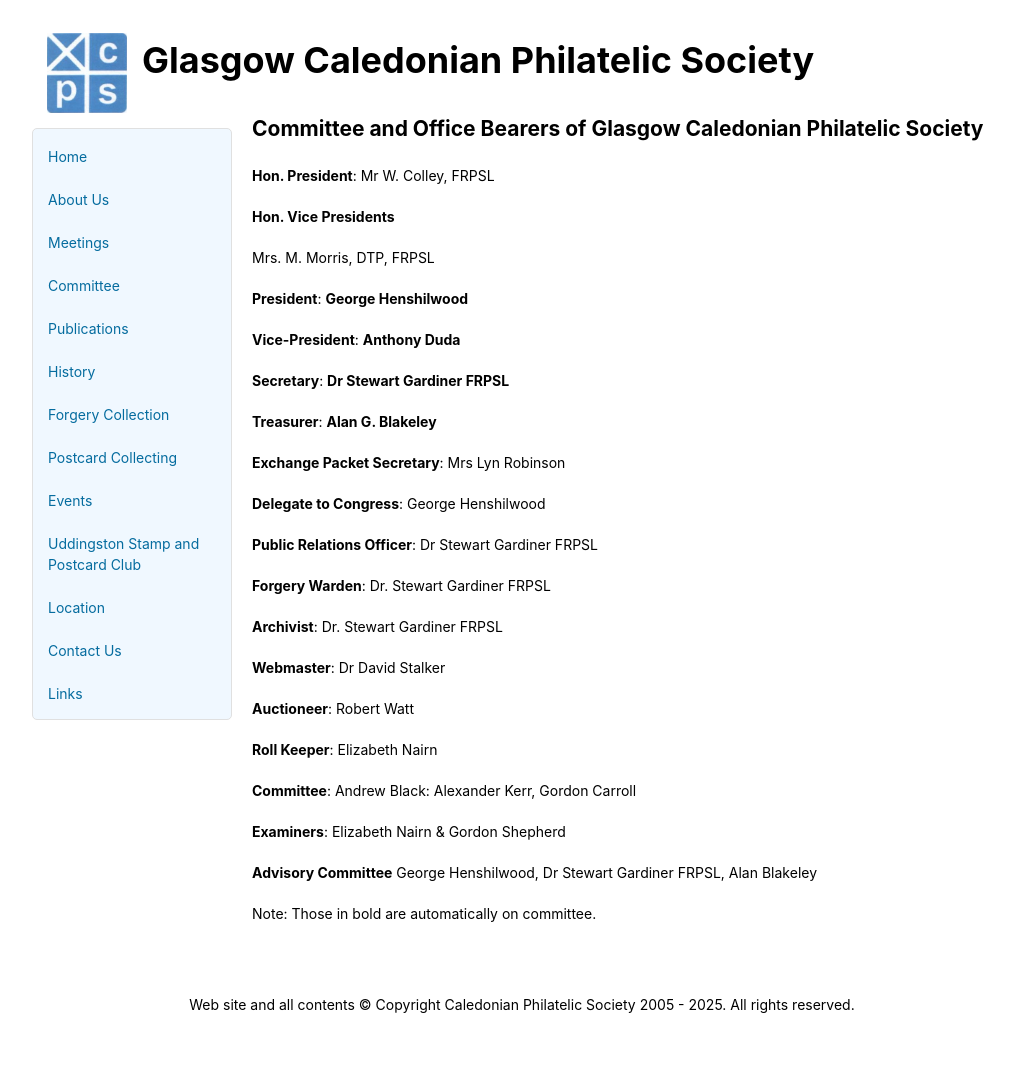
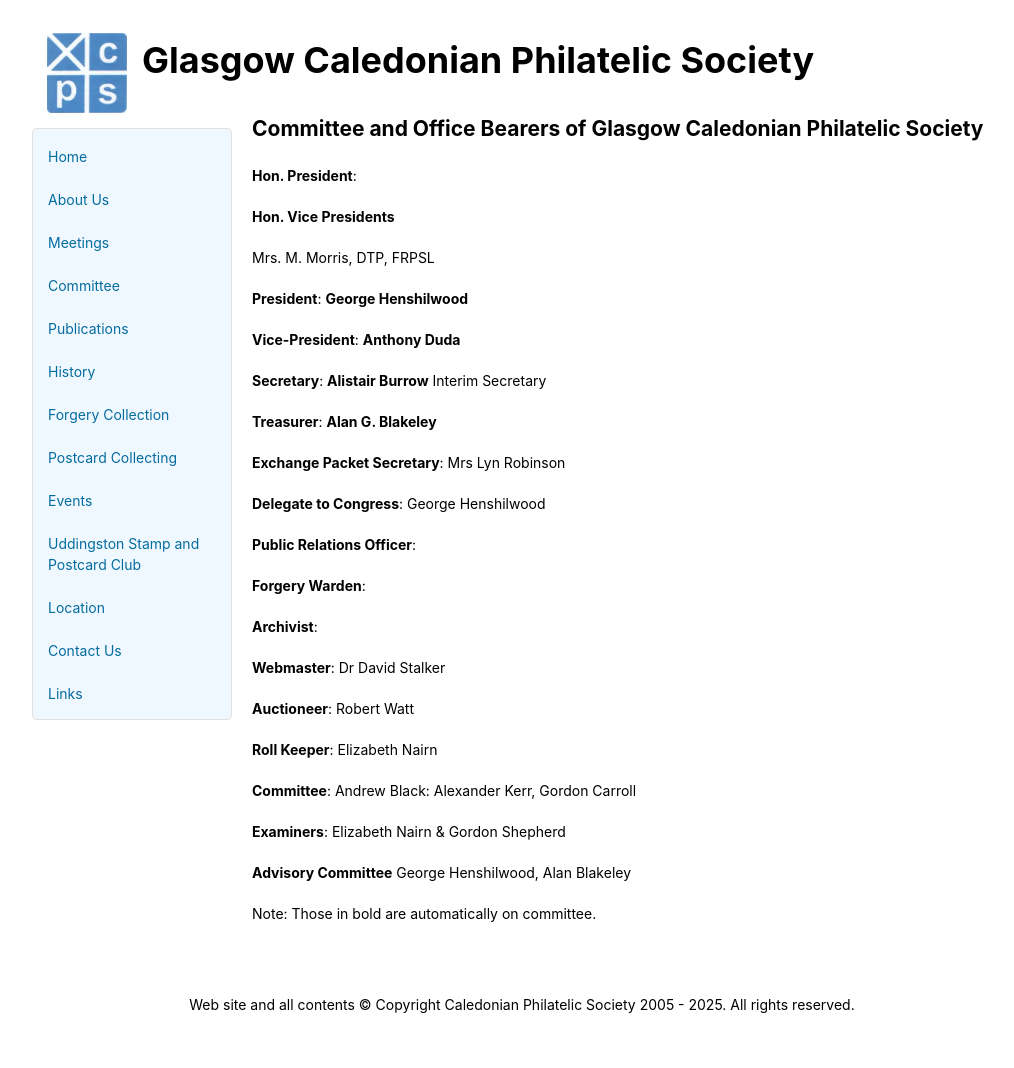
Before and after one commit to astalker/caledonian-stamps, a Jekyll site: the page built from committee.md, in a window 1280 px wide. Shown: the whole page, without its empty margins (118-1132 px from the left). Built offline with Jekyll 4.4.1, drawn with Linux system fonts in a browser that asks for light colours; our own code applies the rules of GitHub Pages for plain Markdown files.

Commit message:
Update committee due to Colley and Gardiner deaths

```diff
--- a/committee.md
+++ b/committee.md
@@ -1,6 +1,6 @@
 ## Committee and Office Bearers of Glasgow Caledonian Philatelic Society ##
 
-**Hon. President**: Mr W. Colley, FRPSL
+**Hon. President**:
 
 **Hon. Vice Presidents**
 
@@ -10,7 +10,7 @@
 
 **Vice-President**: **Anthony Duda**
 
-**Secretary**: **Dr Stewart Gardiner FRPSL**
+**Secretary**: **Alistair Burrow** Interim Secretary
 
 **Treasurer**: **Alan G. Blakeley**
 
@@ -18,11 +18,11 @@
 
 **Delegate to Congress**: George Henshilwood
 
-**Public Relations Officer**: Dr Stewart Gardiner FRPSL
+**Public Relations Officer**:
 
-**Forgery Warden**: Dr. Stewart Gardiner FRPSL
+**Forgery Warden**:
 
-**Archivist**: Dr. Stewart Gardiner FRPSL
+**Archivist**:
 
 **Webmaster**: Dr David Stalker
 
@@ -34,6 +34,6 @@
 
 **Examiners**: Elizabeth Nairn & Gordon Shepherd
 
-**Advisory Committee** George Henshilwood, Dr Stewart Gardiner FRPSL, Alan Blakeley
+**Advisory Committee** George Henshilwood, Alan Blakeley
 
 Note: Those in bold are automatically on committee.
```
